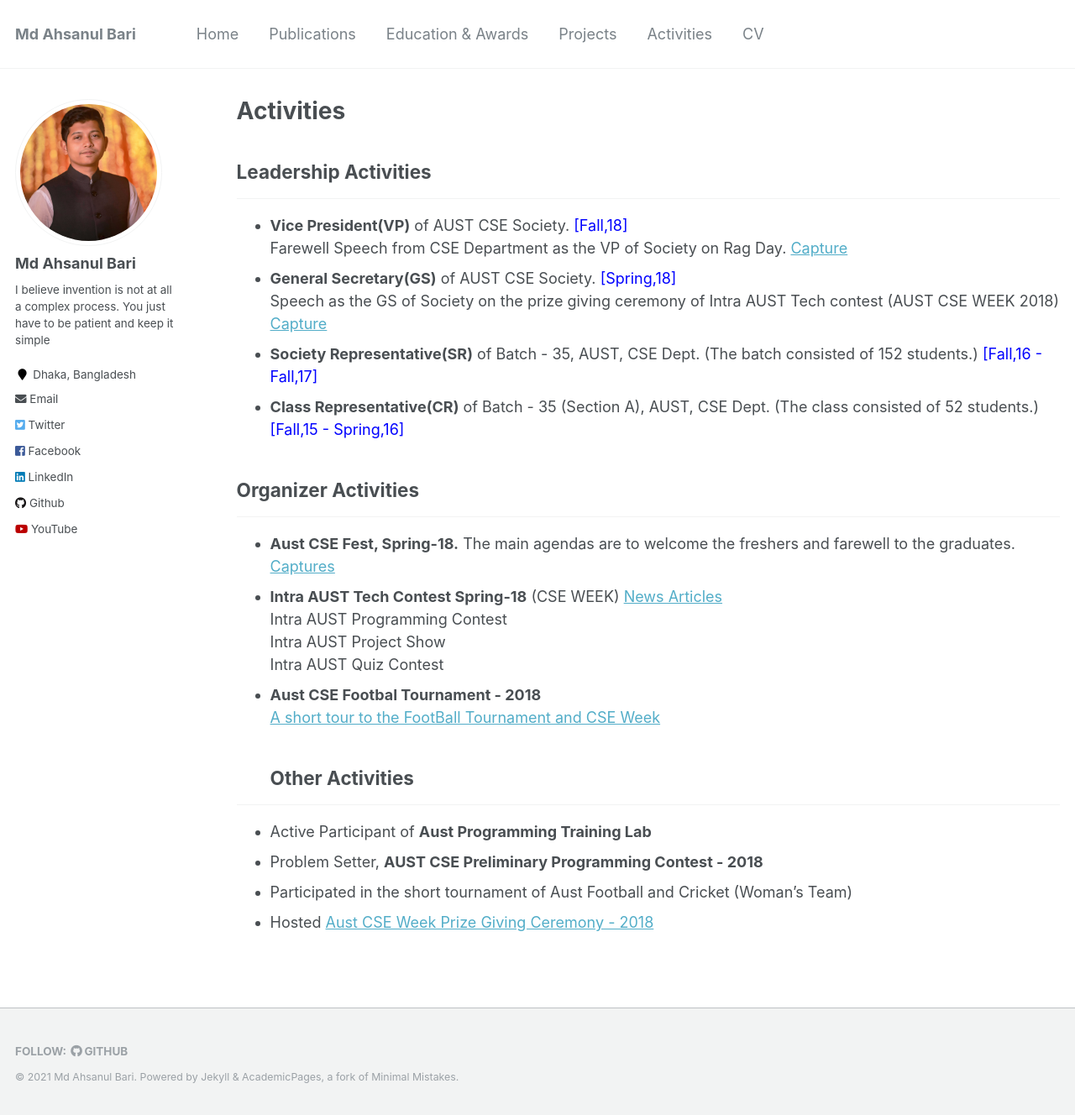
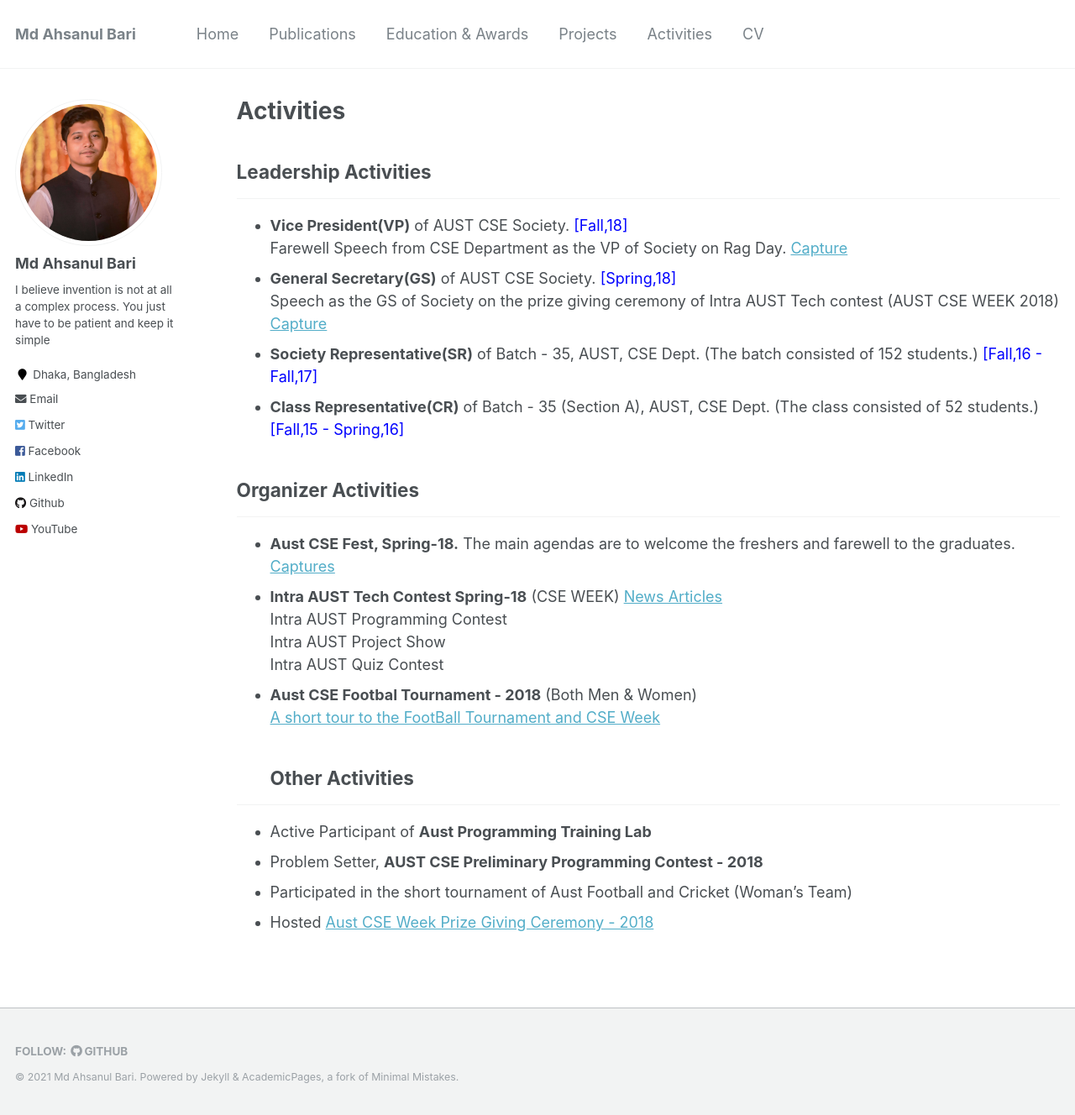
Before and after one commit to GProDevik/AhsanulBariRomih, a Jekyll site: the page built from _pages/activities.md, in a window 1280 px wide and 1328 px high. Shown: the whole window at 84% size. Built offline with Jekyll 4.4.1, drawn with Linux system fonts in a browser that asks for light colours.

Commit message:
Update activities.md

```diff
--- a/_pages/activities.md
+++ b/_pages/activities.md
@@ -26,7 +26,7 @@ author_profile: true
   Intra AUST Programming Contest <br />
   Intra AUST Project Show <br />
   Intra AUST Quiz Contest <br />
-- **Aust CSE Footbal Tournament - 2018** <br />
+- **Aust CSE Footbal Tournament - 2018** (Both Men & Women) <br />
   [A short tour to the FootBall Tournament and CSE Week](https://drive.google.com/file/d/12kHtMK3JvLTvYY2auHUNsSej8lUd1LGT/view?usp=sharing)
 ## Other Activities
 
```
